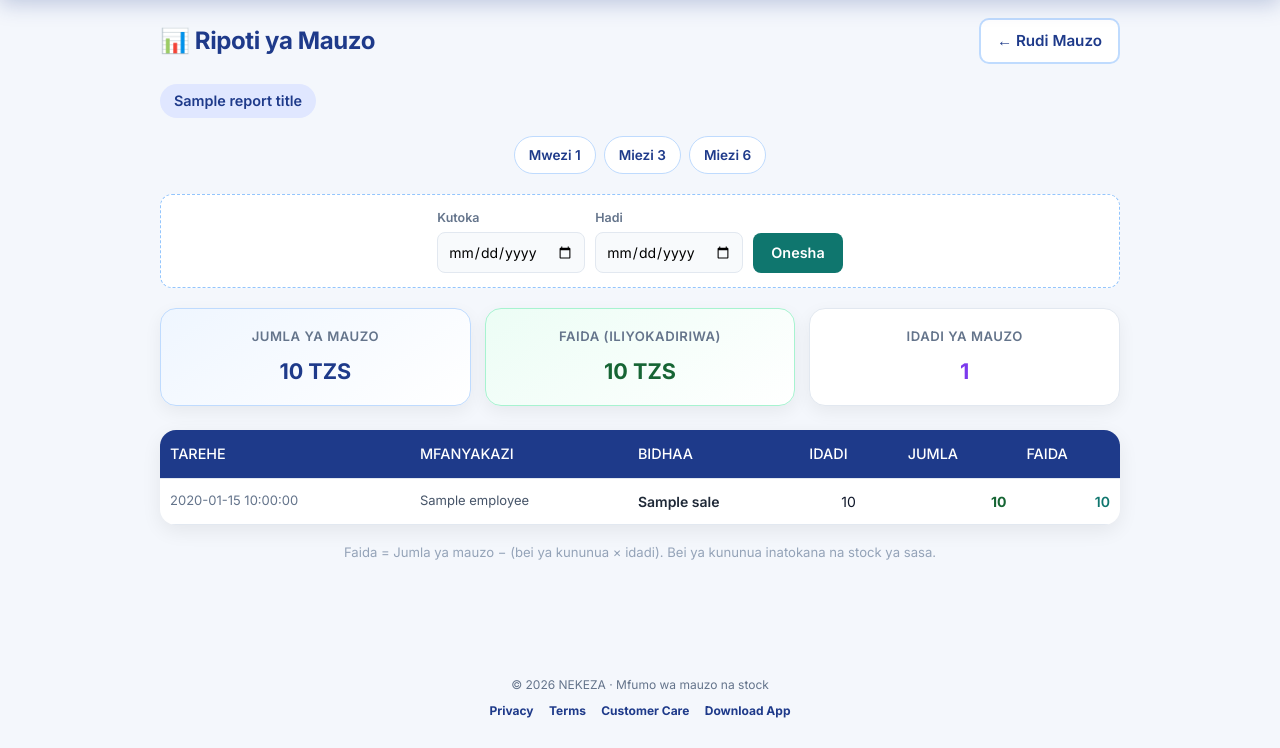
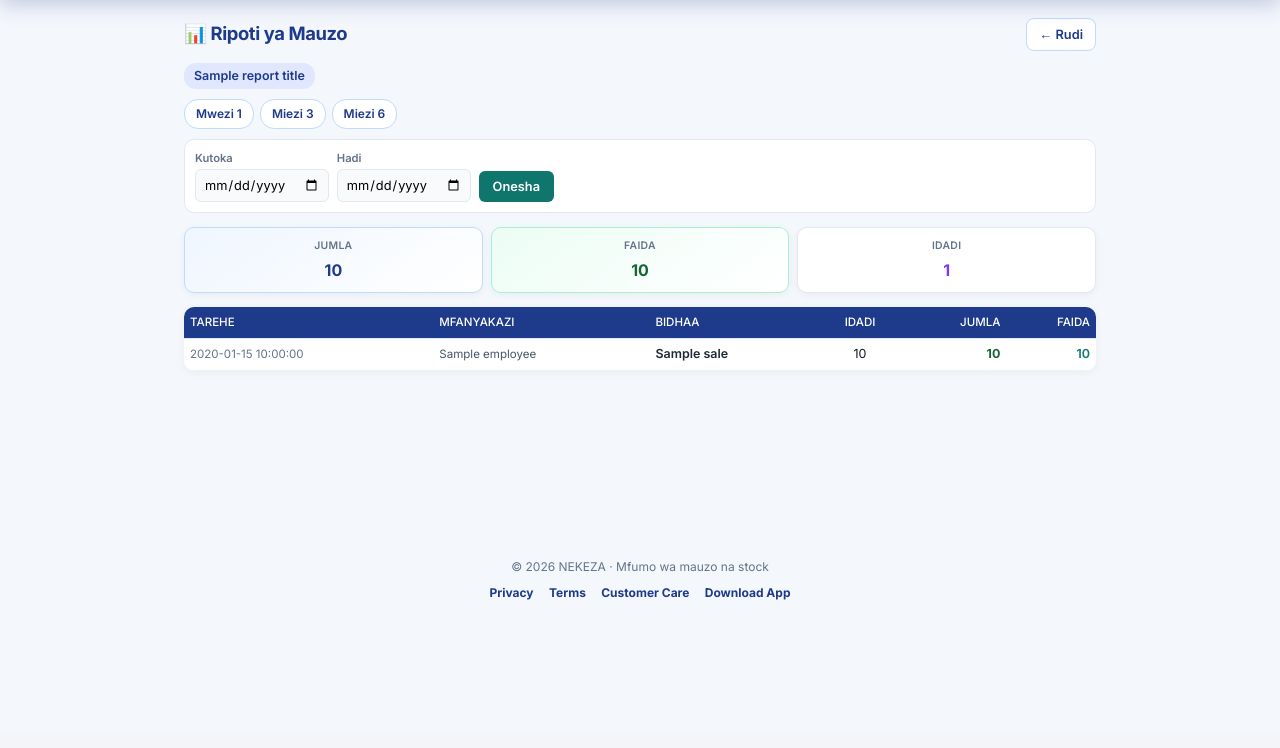
Before and after one commit to salimuhasani/nekeza, a Flask app: template templates/sales_report.html in a window 1280 px wide. Shown: the part 65-813 px from the top of the page. After the commit the page ends 665 px from the top, so only its background shows below. Run offline with Flask 3, Linux system fonts and the light colour scheme; the template is opened without the code that fills it: most values are stand-ins (such as "Sample title", 1, 10 or a date in 2020); some libraries are stand-ins or nearby versions.

Commit message:
Update sales_report.html

```diff
--- a/templates/sales_report.html
+++ b/templates/sales_report.html
@@ -5,9 +5,9 @@
     body { background: #f4f7fc; }
 
     .report-page {
-        max-width: 960px;
+        max-width: 920px;
         margin: 0 auto;
-        padding-bottom: 40px;
+        padding: 0 4px 28px;
     }
 
     .report-top {
@@ -15,13 +15,13 @@
         flex-wrap: wrap;
         justify-content: space-between;
         align-items: center;
-        gap: 12px;
-        margin-bottom: 20px;
+        gap: 8px;
+        margin-bottom: 12px;
     }
 
     .report-top h1 {
         color: #1e3a8a;
-        font-size: 1.5rem;
+        font-size: 1.15rem;
         font-weight: 700;
         margin: 0;
     }
@@ -29,156 +29,48 @@
     .back-link {
         display: inline-flex;
         align-items: center;
-        gap: 6px;
-        padding: 10px 16px;
+        padding: 6px 12px;
         background: white;
         color: #1e3a8a;
-        border: 2px solid #bfdbfe;
-        border-radius: 10px;
+        border: 1.5px solid #bfdbfe;
+        border-radius: 8px;
         text-decoration: none;
         font-weight: 600;
-        font-size: 0.95rem;
-        transition: all 0.2s;
+        font-size: 0.8rem;
     }
 
     .back-link:hover {
         background: #1e3a8a;
         color: white;
-        border-color: #1e3a8a;
     }
 
     .period-badge {
         display: inline-block;
         background: #e0e7ff;
         color: #1e3a8a;
-        padding: 6px 14px;
-        border-radius: 20px;
-        font-size: 0.9rem;
+        padding: 4px 10px;
+        border-radius: 12px;
+        font-size: 0.78rem;
         font-weight: 600;
-        margin-bottom: 18px;
+        margin-bottom: 10px;
     }
 
-    /* Summary cards */
-    .summary-grid {
-        display: grid;
-        grid-template-columns: repeat(3, 1fr);
-        gap: 14px;
-        margin-bottom: 24px;
-    }
-
-    @media (max-width: 640px) {
-        .summary-grid { grid-template-columns: 1fr; }
-    }
-
-    .summary-card {
-        background: white;
-        border-radius: 16px;
-        padding: 18px 16px;
-        box-shadow: 0 6px 18px rgba(0,0,0,0.06);
-        border: 1px solid #e2e8f0;
-        text-align: center;
-    }
-
-    .summary-card .label {
-        font-size: 0.82rem;
-        color: #64748b;
-        font-weight: 600;
-        text-transform: uppercase;
-        letter-spacing: 0.04em;
-        margin-bottom: 8px;
-    }
-
-    .summary-card .value {
-        font-size: 1.35rem;
-        font-weight: 700;
-        color: #0f172a;
-        word-break: break-word;
-    }
-
-    .summary-card.sales-total .value { color: #1e3a8a; }
-    .summary-card.profit-card .value { color: #166534; }
-    .summary-card.count-card .value { color: #7c3aed; }
-
-    .summary-card.profit-card {
-        background: linear-gradient(145deg, #ecfdf5, #ffffff);
-        border-color: #a7f3d0;
-    }
-
-    .summary-card.sales-total {
-        background: linear-gradient(145deg, #eff6ff, #ffffff);
-        border-color: #bfdbfe;
-    }
-
-    /* Table */
-    .table-container {
-        background: white;
-        border-radius: 16px;
-        box-shadow: 0 6px 20px rgba(0,0,0,0.07);
-        overflow-x: auto;
-    }
-
-    table {
-        width: 100%;
-        border-collapse: collapse;
-    }
-
-    th {
-        background: #1e3a8a;
-        color: white;
-        padding: 13px 10px;
-        text-align: left;
-        font-weight: 500;
-        white-space: nowrap;
-        font-size: 0.9rem;
-    }
-
-    td {
-        padding: 12px 10px;
-        border-bottom: 1px solid #e2e8f0;
-        font-size: 14px;
-    }
-
-    .product-name { font-weight: 600; color: #1f2937; }
-    .amount { font-weight: 700; color: #166534; }
-    .profit-cell { font-weight: 600; color: #0f766e; }
-    .date-col { color: #64748b; font-size: 13px; }
-    .emp-col { color: #475569; font-size: 13px; }
-
-    .empty {
-        text-align: center;
-        padding: 48px 20px;
-        color: #64748b;
-        background: white;
-        border-radius: 16px;
-        box-shadow: 0 6px 20px rgba(0,0,0,0.07);
-    }
-
-    .footer-note {
-        text-align: center;
-        margin-top: 18px;
-        font-size: 0.82rem;
-        color: #94a3b8;
-    }
-
-    /* Quick period switch */
     .quick-periods {
         display: flex;
         flex-wrap: wrap;
-        gap: 8px;
-        margin-bottom: 20px;
-        justify-content: center;
+        gap: 6px;
+        margin-bottom: 10px;
     }
 
     .quick-btn {
-        padding: 8px 14px;
-        border-radius: 20px;
-        font-size: 0.85rem;
+        padding: 5px 11px;
+        border-radius: 14px;
+        font-size: 0.75rem;
         font-weight: 600;
         text-decoration: none;
         color: #1e3a8a;
         background: white;
         border: 1.5px solid #bfdbfe;
-        transition: all 0.2s;
     }
 
     .quick-btn:hover, .quick-btn.active {
@@ -189,54 +81,152 @@
 
     .custom-mini {
         background: white;
-        border: 1.5px dashed #93c5fd;
-        border-radius: 12px;
-        padding: 14px;
-        margin-bottom: 20px;
+        border: 1px solid #e2e8f0;
+        border-radius: 10px;
+        padding: 10px;
+        margin-bottom: 14px;
     }
 
     .custom-mini form {
         display: flex;
         flex-wrap: wrap;
-        gap: 10px;
+        gap: 8px;
         align-items: flex-end;
-        justify-content: center;
     }
 
     .custom-mini label {
         display: block;
-        font-size: 0.78rem;
+        font-size: 0.7rem;
         color: #64748b;
         font-weight: 600;
-        margin-bottom: 4px;
+        margin-bottom: 2px;
     }
 
     .custom-mini input[type="date"] {
-        padding: 8px 10px;
+        padding: 5px 8px;
         border: 1.5px solid #e2e8f0;
-        border-radius: 8px;
-        font-size: 14px;
+        border-radius: 6px;
+        font-size: 0.8rem;
         background: #f8fafc;
     }
 
     .custom-mini button {
-        padding: 9px 18px;
+        padding: 6px 14px;
         border: none;
-        border-radius: 8px;
+        border-radius: 6px;
         background: #0f766e;
         color: white;
         font-weight: 600;
-        font-size: 0.9rem;
+        font-size: 0.8rem;
         cursor: pointer;
     }
 
     .custom-mini button:hover { background: #0d9488; }
+
+    .summary-grid {
+        display: grid;
+        grid-template-columns: repeat(3, 1fr);
+        gap: 8px;
+        margin-bottom: 14px;
+    }
+
+    @media (max-width: 520px) {
+        .summary-grid { grid-template-columns: 1fr; }
+    }
+
+    .summary-card {
+        background: white;
+        border-radius: 10px;
+        padding: 10px 8px;
+        box-shadow: 0 2px 8px rgba(0,0,0,0.05);
+        border: 1px solid #e2e8f0;
+        text-align: center;
+    }
+
+    .summary-card .label {
+        font-size: 0.65rem;
+        color: #64748b;
+        font-weight: 600;
+        text-transform: uppercase;
+        letter-spacing: 0.03em;
+        margin-bottom: 4px;
+    }
+
+    .summary-card .value {
+        font-size: 1rem;
+        font-weight: 700;
+        color: #0f172a;
+        word-break: break-word;
+    }
+
+    .summary-card.sales-total {
+        background: linear-gradient(145deg, #eff6ff, #ffffff);
+        border-color: #bfdbfe;
+    }
+    .summary-card.sales-total .value { color: #1e3a8a; }
+
+    .summary-card.profit-card {
+        background: linear-gradient(145deg, #ecfdf5, #ffffff);
+        border-color: #a7f3d0;
+    }
+    .summary-card.profit-card .value { color: #166534; }
+
+    .summary-card.count-card .value { color: #7c3aed; }
+
+    .table-container {
+        background: white;
+        border-radius: 10px;
+        box-shadow: 0 2px 10px rgba(0,0,0,0.05);
+        overflow-x: auto;
+    }
+
+    table {
+        width: 100%;
+        border-collapse: collapse;
+        font-size: 0.8rem;
+    }
+
+    th {
+        background: #1e3a8a;
+        color: white;
+        padding: 7px 6px;
+        text-align: left;
+        font-weight: 500;
+        white-space: nowrap;
+        font-size: 0.72rem;
+    }
+
+    td {
+        padding: 6px;
+        border-bottom: 1px solid #eef2f7;
+        font-size: 0.78rem;
+        vertical-align: middle;
+    }
+
+    .product-name { font-weight: 600; color: #1f2937; }
+    .amount { font-weight: 700; color: #166534; }
+    .profit-cell { font-weight: 600; color: #0f766e; }
+    .date-col { color: #64748b; font-size: 0.72rem; white-space: nowrap; }
+    .emp-col { color: #475569; font-size: 0.72rem; }
+
+    th:nth-child(4), td:nth-child(4) { text-align: center; }
+    th:nth-child(5), td:nth-child(5),
+    th:nth-child(6), td:nth-child(6) { text-align: right; }
+
+    .empty {
+        text-align: center;
+        padding: 32px 16px;
+        color: #64748b;
+        background: white;
+        border-radius: 10px;
+        font-size: 0.85rem;
+    }
 </style>
 
 <div class="report-page">
     <div class="report-top">
         <h1>📊 Ripoti ya Mauzo</h1>
-        <a href="{{ url_for('sales') }}" class="back-link">← Rudi Mauzo</a>
+        <a href="{{ url_for('sales') }}" class="back-link">← Rudi</a>
     </div>
 
     <div class="period-badge">{{ report_title }}</div>
@@ -264,15 +254,15 @@
 
     <div class="summary-grid">
         <div class="summary-card sales-total">
-            <div class="label">Jumla ya Mauzo</div>
-            <div class="value">{{ grand_total | format_money }} TZS</div>
+            <div class="label">Jumla</div>
+            <div class="value">{{ grand_total | format_money }}</div>
         </div>
         <div class="summary-card profit-card">
-            <div class="label">Faida (iliyokadiriwa)</div>
-            <div class="value">{{ grand_profit | format_money }} TZS</div>
+            <div class="label">Faida</div>
+            <div class="value">{{ grand_profit | format_money }}</div>
         </div>
         <div class="summary-card count-card">
-            <div class="label">Idadi ya Mauzo</div>
+            <div class="label">Idadi</div>
             <div class="value">{{ sales_count }}</div>
         </div>
     </div>
@@ -295,10 +285,10 @@
                 <tr>
                     <td class="date-col">{{ sale.timestamp | tz }}</td>
                     <td class="emp-col">{{ sale.employee or '-' }}</td>
-                    <td class="product-name">{{ sale.name or 'Bidhaa haipo' }}</td>
-                    <td style="text-align:center;">{{ sale.quantity }}</td>
-                    <td class="amount" style="text-align:right;">{{ sale.total | format_money }}</td>
-                    <td class="profit-cell" style="text-align:right;">{{ sale.profit | format_money }}</td>
+                    <td class="product-name">{{ sale.name or '-' }}</td>
+                    <td>{{ sale.quantity }}</td>
+                    <td class="amount">{{ sale.total | format_money }}</td>
+                    <td class="profit-cell">{{ sale.profit | format_money }}</td>
                 </tr>
                 {% endfor %}
             </tbody>
@@ -306,13 +296,9 @@
     </div>
     {% else %}
     <div class="empty">
-        <p>Hakuna mauzo katika kipindi hiki.</p>
+        <p>Hakuna mauzo.</p>
     </div>
     {% endif %}
-
-    <p class="footer-note">
-        Faida = Jumla ya mauzo − (bei ya kununua × idadi). Bei ya kununua inatokana na stock ya sasa.
-    </p>
 </div>
 
 {% endblock %}
```
